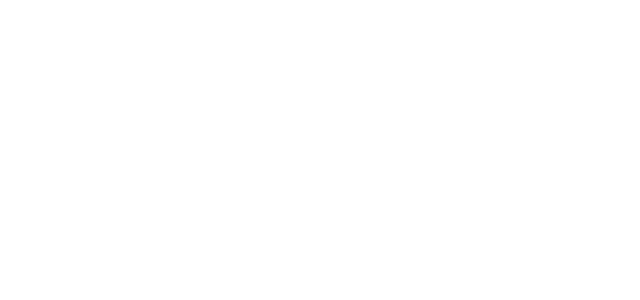
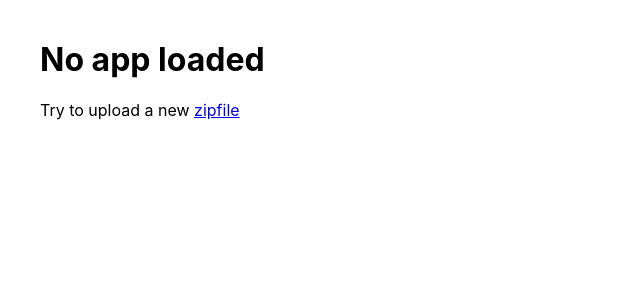
Before and after one commit to ivarne/a3editor, a React (Create React App) app in the folder altinn3editor/: page / in a window 1280 px wide. Before the commit this address had no page. Shown: the top 300 px of the page, without its empty margins (0-640 px from the left). Built offline with nearby package versions, Linux system fonts and the light colour scheme; what @zip.js/zip.js would draw is missing.

Commit message:
Update App.tsx

```diff
--- a/altinn3editor/src/App.tsx
+++ b/altinn3editor/src/App.tsx
@@ -15,7 +15,7 @@
   return (
     <ErrorBoundary>
       <Routes>
-        <Route path="/a3editor/" element={<Layout />}>
+        <Route path="/" element={<Layout />}>
           <Route path="diff" element={<Diff />} />
           <Route path="zip" element={<ZipUpload />} />
           <Route path="editor" element={<Editor />}>
```
